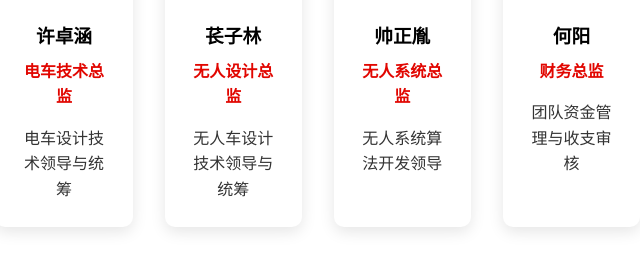
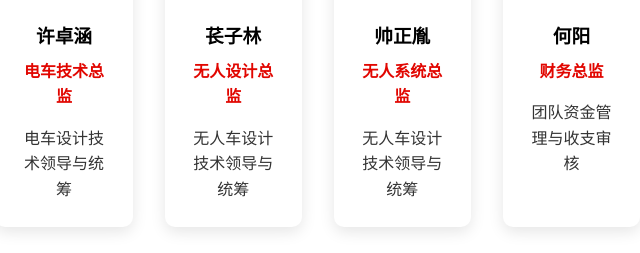
Before and after one commit to Hinahayata0224/formaxracingpages, a plain HTML site: page index.html in a window 1280 px wide. Shown: the part 3212-3465 px from the top of the page, 576-1216 px from the left. Drawn offline with Linux system fonts and the light colour scheme.

Commit message:
更新管理层简介

```diff
--- a/index.html
+++ b/index.html
@@ -1277,7 +1277,7 @@
                     <div class="member-info">
                         <h3>帅正胤</h3>
                         <div class="member-role">无人系统总监</div>
-                        <p>无人系统算法开发领导</p>
+                        <p>无人车设计技术领导与统筹</p>
 					</div>
 				</div>
 				<div class="member">
```
